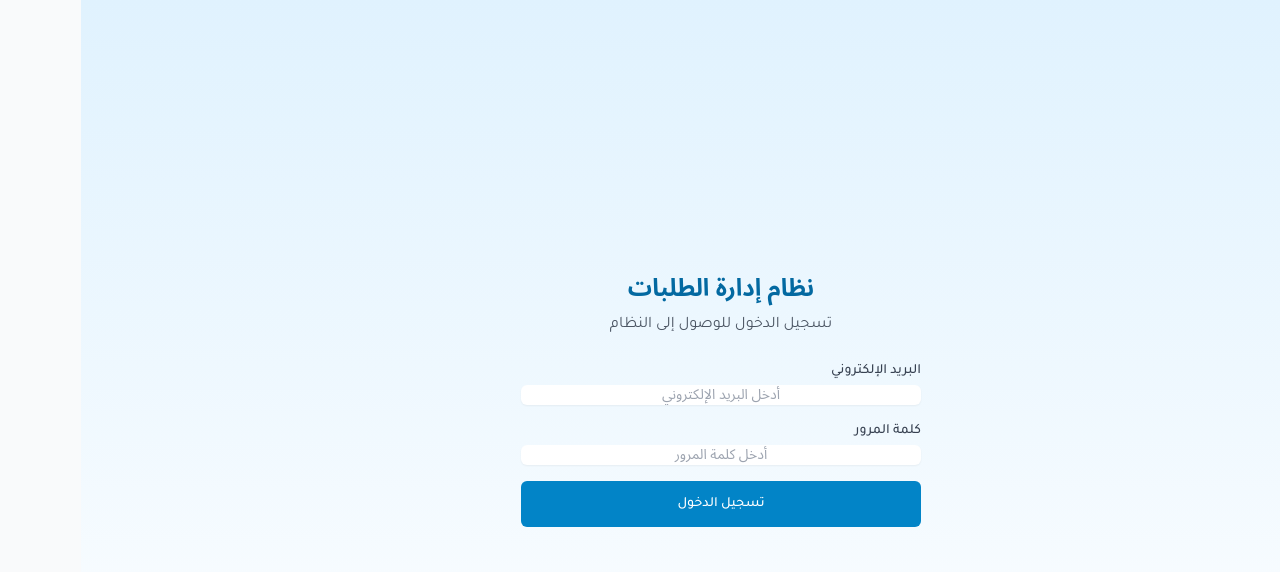
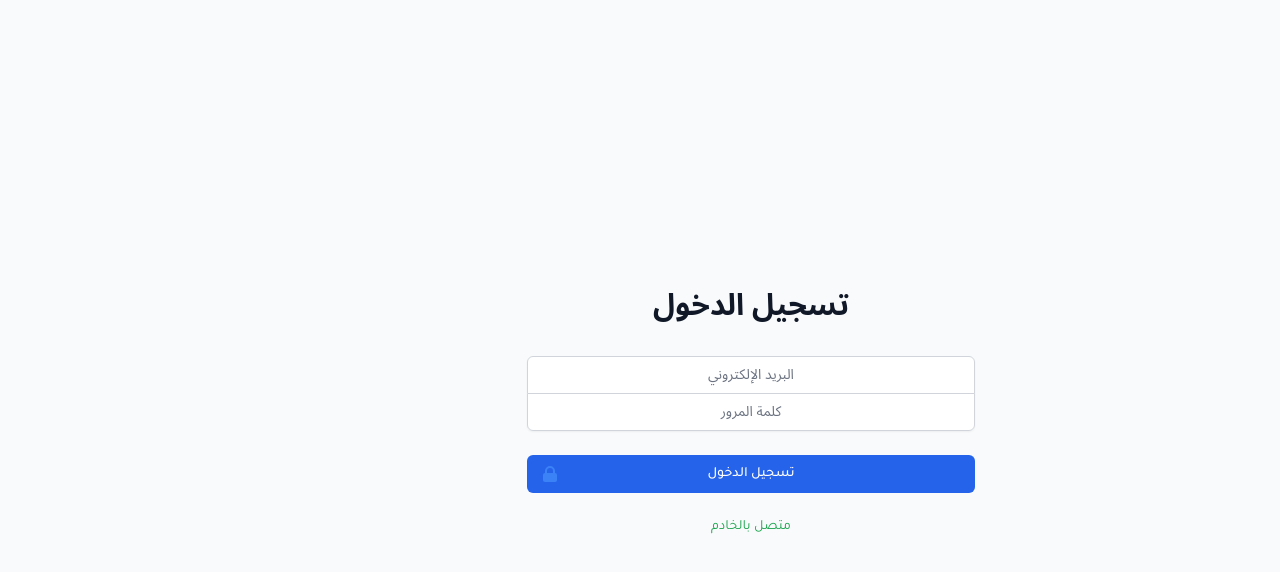
Before and after one commit to zmsaddi/order-managment, a Vue app: page /#/login in a window 1280 px wide. Shown: the top 572 px of the page. Built offline with nearby package versions, Linux system fonts and the light colour scheme; no server answers; the database is empty.

Commit message:
Add files via upload

```diff
--- a/src/views/LoginView.vue
+++ b/src/views/LoginView.vue
@@ -1,57 +1,111 @@
 <template>
-  <div class="min-h-screen flex items-center justify-center bg-gradient-to-b from-sky-100 to-white">
-    <div class="card w-full max-w-md p-6">
-      <div class="text-center mb-6">
-        <h1 class="text-2xl font-bold text-sky-700 mb-2">نظام إدارة الطلبات</h1>
-        <p class="text-gray-600">تسجيل الدخول للوصول إلى النظام</p>
+  <div class="min-h-screen flex items-center justify-center bg-gray-50 py-12 px-4 sm:px-6 lg:px-8">
+    <div class="max-w-md w-full space-y-8">
+      <div>
+        <h2 class="mt-6 text-center text-3xl font-extrabold text-gray-900">
+          تسجيل الدخول
+        </h2>
       </div>
 
-      <form @submit.prevent="handleLogin" class="space-y-4">
-        <div class="form-group">
-          <label for="email" class="form-label">البريد الإلكتروني</label>
-          <input
-            type="email"
-            id="email"
+      <!-- حالة الاتصال بالإنترنت -->
+      <div v-if="!isOnline" class="rounded-md bg-yellow-50 p-4 mb-4">
+        <div class="flex">
+          <div class="flex-shrink-0">
+            <svg class="h-5 w-5 text-yellow-400" xmlns="http://www.w3.org/2000/svg" viewBox="0 0 20 20" fill="currentColor" aria-hidden="true">
+              <path fill-rule="evenodd" d="M8.257 3.099c.765-1.36 2.722-1.36 3.486 0l5.58 9.92c.75 1.334-.213 2.98-1.742 2.98H4.42c-1.53 0-2.493-1.646-1.743-2.98l5.58-9.92zM11 13a1 1 0 11-2 0 1 1 0 012 0zm-1-8a1 1 0 00-1 1v3a1 1 0 002 0V6a1 1 0 00-1-1z" clip-rule="evenodd" />
+            </svg>
+          </div>
+          <div class="mr-3">
+            <h3 class="text-sm font-medium text-yellow-800">
+              تنبيه: أنت غير متصل بالإنترنت
+            </h3>
+            <div class="mt-2 text-sm text-yellow-700">
+              <p>
+                يرجى التحقق من اتصال الإنترنت الخاص بك والمحاولة مرة أخرى.
+              </p>
+            </div>
+          </div>
+        </div>
+      </div>
+
+      <!-- رسالة الخطأ -->
+      <div v-if="error" class="rounded-md bg-red-50 p-4 mb-4">
+        <div class="flex">
+          <div class="flex-shrink-0">
+            <svg class="h-5 w-5 text-red-400" xmlns="http://www.w3.org/2000/svg" viewBox="0 0 20 20" fill="currentColor" aria-hidden="true">
+              <path fill-rule="evenodd" d="M10 18a8 8 0 100-16 8 8 0 000 16zM8.707 7.293a1 1 0 00-1.414 1.414L8.586 10l-1.293 1.293a1 1 0 101.414 1.414L10 11.414l1.293 1.293a1 1 0 001.414-1.414L11.414 10l1.293-1.293a1 1 0 00-1.414-1.414L10 8.586 8.707 7.293z" clip-rule="evenodd" />
+            </svg>
+          </div>
+          <div class="mr-3">
+            <h3 class="text-sm font-medium text-red-800">
+              خطأ في تسجيل الدخول
+            </h3>
+            <div class="mt-2 text-sm text-red-700">
+              <p>{{ error }}</p>
+            </div>
+          </div>
+        </div>
+      </div>
+
+      <!-- نموذج تسجيل الدخول -->
+      <form class="mt-8 space-y-6" @submit.prevent="handleLogin">
+        <div class="rounded-md shadow-sm -space-y-px">
+          <div>
+            <label for="email-address" class="sr-only">البريد الإلكتروني</label>
+            <input id="email-address" name="email" type="email" autocomplete="email" required
+              class="appearance-none rounded-none relative block w-full px-3 py-2 border border-gray-300 placeholder-gray-500 text-gray-900 rounded-t-md focus:outline-none focus:ring-blue-500 focus:border-blue-500 focus:z-10 sm:text-sm"
+              placeholder="البريد الإلكتروني"
               v-model="email"
-            class="form-input"
-            placeholder="أدخل البريد الإلكتروني"
-            required
             />
           </div>
-
-        <div class="form-group">
-          <label for="password" class="form-label">كلمة المرور</label>
-          <input
-            type="password"
-            id="password"
+          <div>
+            <label for="password" class="sr-only">كلمة المرور</label>
+            <input id="password" name="password" type="password" autocomplete="current-password" required
+              class="appearance-none rounded-none relative block w-full px-3 py-2 border border-gray-300 placeholder-gray-500 text-gray-900 rounded-b-md focus:outline-none focus:ring-blue-500 focus:border-blue-500 focus:z-10 sm:text-sm"
+              placeholder="كلمة المرور"
               v-model="password"
-            class="form-input"
-            placeholder="أدخل كلمة المرور"
-            required
             />
           </div>
-
-        <div v-if="errorMessage" class="bg-red-100 border border-red-400 text-red-700 px-4 py-3 rounded relative text-center mb-4">
-          {{ errorMessage }}
         </div>
 
-        <button
-          type="submit"
-          class="btn btn-primary w-full py-3"
-          :disabled="loading"
+        <div>
+          <button type="submit"
+            class="group relative w-full flex justify-center py-2 px-4 border border-transparent text-sm font-medium rounded-md text-white bg-blue-600 hover:bg-blue-700 focus:outline-none focus:ring-2 focus:ring-offset-2 focus:ring-blue-500"
+            :disabled="loading || !isOnline"
+            :class="{ 'opacity-50 cursor-not-allowed': loading || !isOnline }"
           >
+            <span class="absolute left-0 inset-y-0 flex items-center pl-3">
+              <svg class="h-5 w-5 text-blue-500 group-hover:text-blue-400" xmlns="http://www.w3.org/2000/svg" viewBox="0 0 20 20" fill="currentColor" aria-hidden="true">
+                <path fill-rule="evenodd" d="M5 9V7a5 5 0 0110 0v2a2 2 0 012 2v5a2 2 0 01-2 2H5a2 2 0 01-2-2v-5a2 2 0 012-2zm8-2v2H7V7a3 3 0 016 0z" clip-rule="evenodd" />
+              </svg>
+            </span>
             <span v-if="loading">جاري تسجيل الدخول...</span>
             <span v-else>تسجيل الدخول</span>
           </button>
+        </div>
+
+        <!-- حالة الاتصال بالخادم -->
+        <div v-if="connectionStatus" class="text-center text-sm">
+          <p v-if="connectionStatus === 'checking'" class="text-gray-500">
+            جاري التحقق من الاتصال بالخادم...
+          </p>
+          <p v-else-if="connectionStatus === 'connected'" class="text-green-600">
+            متصل بالخادم
+          </p>
+          <p v-else-if="connectionStatus === 'disconnected'" class="text-red-600">
+            غير متصل بالخادم. يرجى التحقق من اتصال الإنترنت الخاص بك.
+          </p>
+        </div>
       </form>
     </div>
   </div>
 </template>
 
 <script>
-import { ref } from 'vue'
+import { ref, onMounted, onUnmounted } from 'vue'
 import { useRouter } from 'vue-router'
 import { authService } from '@/services/auth.service'
+import { checkSupabaseConnection, retryOperation } from '@/services/supabase'
 
 export default {
   name: 'LoginView',
@@ -60,33 +114,99 @@ export default {
     const email = ref('')
     const password = ref('')
     const loading = ref(false)
-    const errorMessage = ref('')
+    const error = ref('')
+    const isOnline = ref(navigator.onLine)
+    const connectionStatus = ref('checking')
 
+    // التحقق من حالة الاتصال بالإنترنت
+    const updateOnlineStatus = () => {
+      isOnline.value = navigator.onLine
+      if (!isOnline.value) {
+        connectionStatus.value = 'disconnected'
+      } else {
+        // إذا كان متصلاً بالإنترنت، تحقق من الاتصال بالخادم
+        checkServerConnection()
+      }
+    }
+
+    // التحقق من الاتصال بالخادم
+    const checkServerConnection = async () => {
+      connectionStatus.value = 'checking'
+      try {
+        const result = await checkSupabaseConnection()
+        connectionStatus.value = result.connected ? 'connected' : 'disconnected'
+        if (!result.connected) {
+          console.warn('فشل الاتصال بالخادم:', result.error)
+        }
+      } catch (err) {
+        connectionStatus.value = 'disconnected'
+        console.error('خطأ في التحقق من الاتصال بالخادم:', err)
+      }
+    }
+
+    // معالجة تسجيل الدخول
     const handleLogin = async () => {
+      // إعادة التحقق من الاتصال قبل محاولة تسجيل الدخول
+      if (!isOnline.value) {
+        error.value = 'أنت غير متصل بالإنترنت. يرجى التحقق من اتصالك والمحاولة مرة أخرى.'
+        return
+      }
+
       try {
         loading.value = true
-        errorMessage.value = ''
+        error.value = ''
 
-        const result = await authService.login(email.value, password.value)
+        // استخدام آلية إعادة المحاولة
+        const result = await retryOperation(async () => {
+          return await authService.login(email.value, password.value)
+        }, 3, 1000)
 
-        // تخزين بيانات المستخدم في التخزين المحلي
-        localStorage.setItem('user', JSON.stringify(result.user))
+        // تم تسجيل الدخول بنجاح
+        router.push('/dashboard')
+      } catch (err) {
+        console.error('خطأ في تسجيل الدخول:', err)
 
-        // توجيه المستخدم إلى لوحة التحكم
-        router.push({ name: 'dashboard' })
-      } catch (error) {
-        console.error('خطأ في تسجيل الدخول:', error)
-        errorMessage.value = 'فشل تسجيل الدخول. يرجى التحقق من البريد الإلكتروني وكلمة المرور.'
+        // تحسين رسائل الخطأ للمستخدم
+        if (err.message && err.message.includes('Failed to fetch')) {
+          error.value = 'فشل الاتصال بالخادم. يرجى التحقق من اتصال الإنترنت الخاص بك والمحاولة مرة أخرى.'
+        } else if (err.message && err.message.includes('ERR_NAME_NOT_RESOLVED')) {
+          error.value = 'تعذر العثور على الخادم. قد تكون هناك مشكلة في خدمة DNS أو في الخادم نفسه.'
+        } else if (err.message && err.message.includes('Invalid login credentials')) {
+          error.value = 'بيانات تسجيل الدخول غير صحيحة. يرجى التحقق من البريد الإلكتروني وكلمة المرور.'
+        } else {
+          error.value = `حدث خطأ أثناء تسجيل الدخول: ${err.message || 'خطأ غير معروف'}`
+        }
       } finally {
         loading.value = false
       }
     }
 
+    // إضافة مستمعي الأحداث عند تحميل المكون
+    onMounted(() => {
+      window.addEventListener('online', updateOnlineStatus)
+      window.addEventListener('offline', updateOnlineStatus)
+
+      // التحقق من حالة الاتصال عند بدء التشغيل
+      updateOnlineStatus()
+
+      // التحقق من الاتصال بالخادم كل دقيقة
+      const intervalId = setInterval(checkServerConnection, 60000)
+
+      // تخزين معرف الفاصل الزمني للتنظيف لاحقاً
+      onUnmounted(() => {
+        window.removeEventListener('online', updateOnlineStatus)
+        window.removeEventListener('offline', updateOnlineStatus)
+        clearInterval(intervalId)
+      })
+    })
+
     return {
       email,
       password,
       loading,
-      errorMessage,
+      error,
+      isOnline,
+      connectionStatus,
       handleLogin
     }
   }
```
Also changed, not shown: src/services/supabase.js (+81 -5 lines), 1 other file (tests, documents, lock files or other folders). Lines whose indentation alone changed are shown as unchanged.
